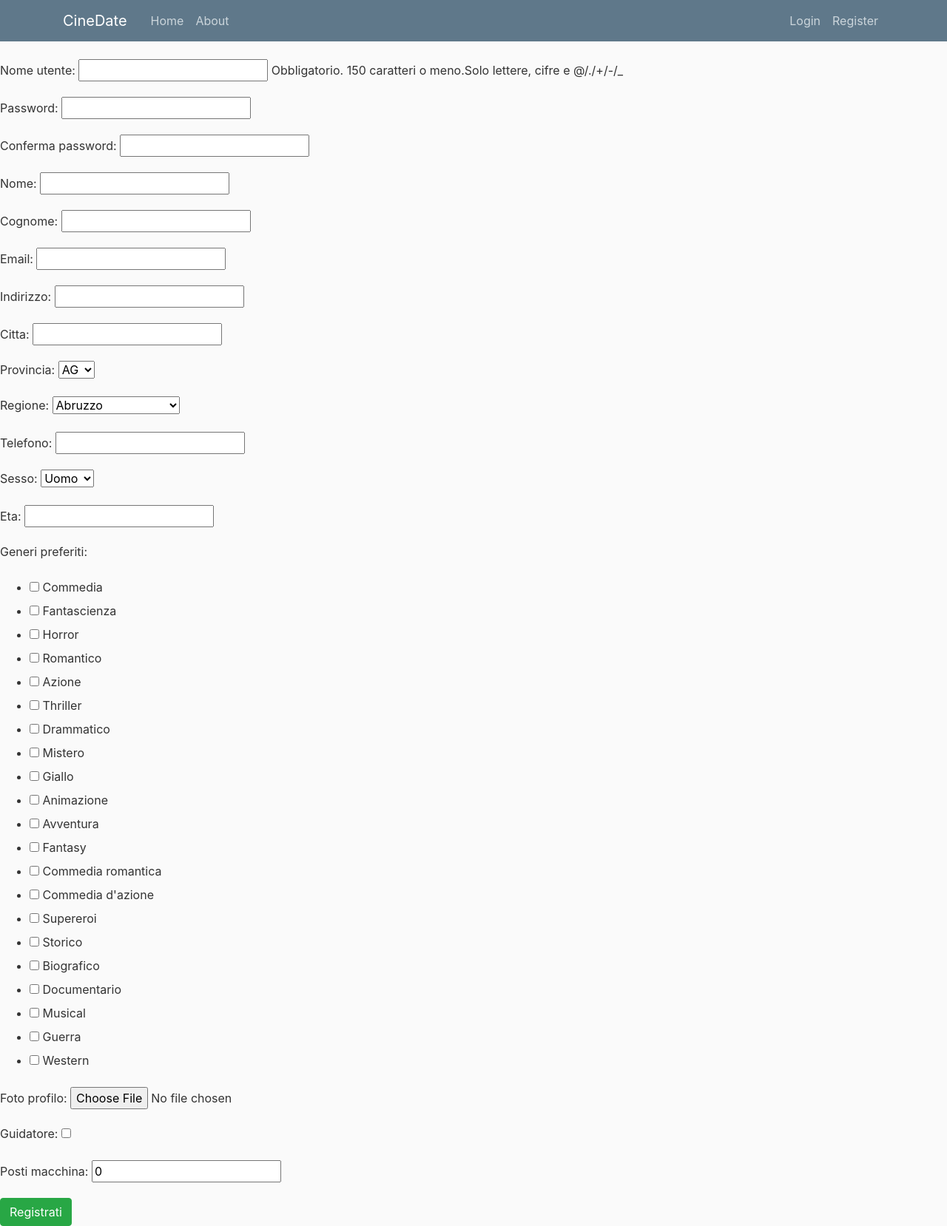
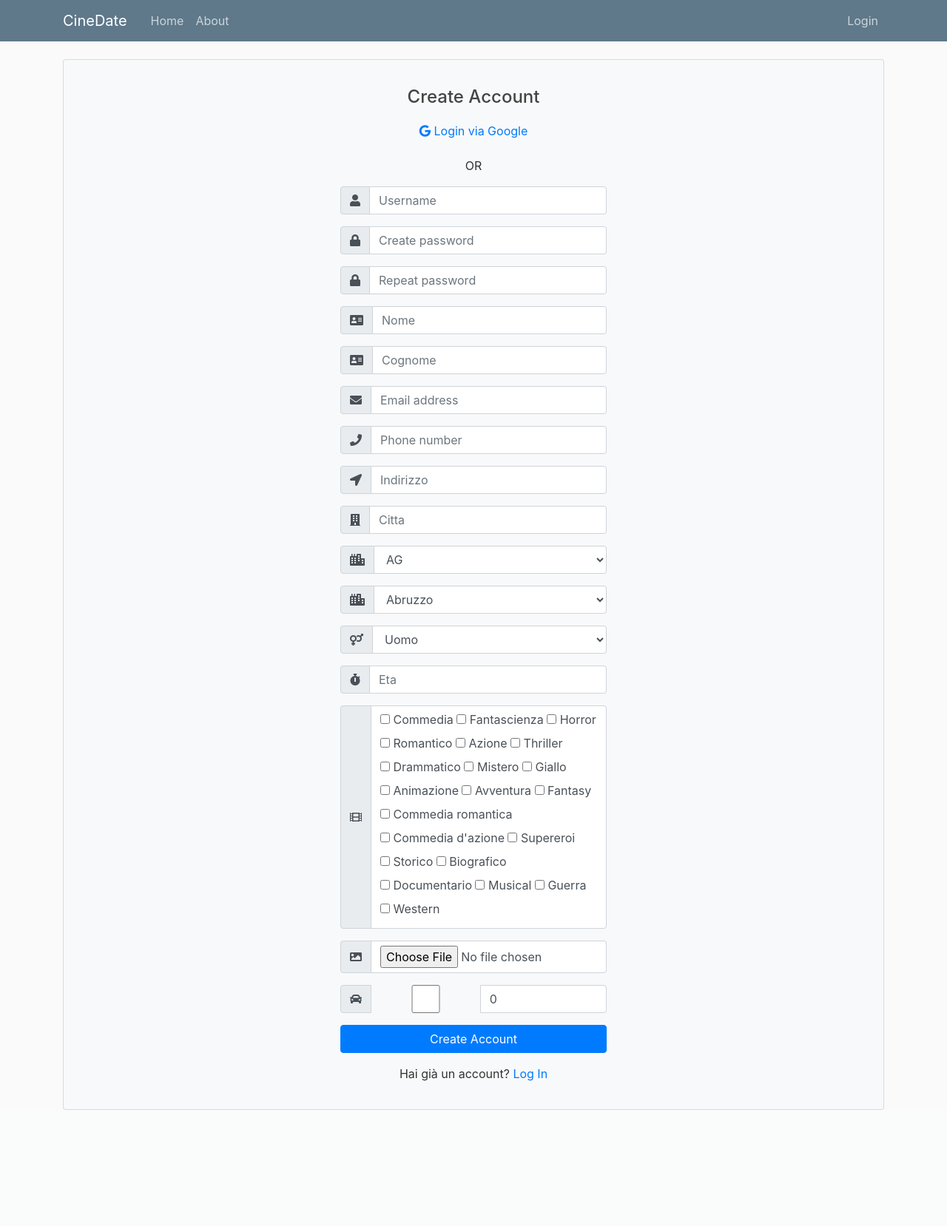
Before and after one commit to lucacasarotti/AWM, a Django app: page /utenti/registrazione/ in a window 1280 px wide. Shown: the whole page at 74% size. After the commit the page ends 1501 px from the top, so only its background shows below. Run offline with Django 3.2, Linux system fonts and the light colour scheme; some libraries are stand-ins or nearby versions.

Commit message:
template_registrazione

```diff
--- a/CineDate/settings.py
+++ b/CineDate/settings.py
@@ -76,6 +76,7 @@
 
 AUTHENTICATION_BACKENDS = (
     'django.contrib.auth.backends.ModelBackend',
+
     # # per login tramite google
 )
 
@@ -144,3 +145,5 @@
 
 STATIC_URL = '/static/'
 STATICFILES_DIRS = ['static']
+
+LOGIN_REDIRECT_URL = '/'
--- a/main/templates/main/base_visitor.html
+++ b/main/templates/main/base_site.html
@@ -31,8 +31,13 @@
                     </div>
                     <!-- Navbar Right Side (# is a dead link) -->
                     <div class="navbar-nav">
+                        {% if not user.is_authenticated %}
                         <a class="nav-item nav-link" href="{% url 'utenti:utenti_login' %}">Login</a>
-                        <a class="nav-item nav-link" href="{%  url 'utenti:registrazione' %}">Register</a>
+                        {% else %}
+                        <a class="nav-item nav-link" href="{% url 'utenti:view_profile' oid=user.pk%}">Profilo</a>
+                        <a class="nav-item nav-link" href="{%  url 'utenti:logout_user' %}">Logout</a>
+                        {% endif %}
+
                     </div>
                 </div>
             </div>
--- a/main/templates/main/index.html
+++ b/main/templates/main/index.html
@@ -1,4 +1,4 @@
-{% extends 'main/base_visitor.html' %}
+{% extends 'main/base_site.html' %}
 {%  block title %}
 <title>CineDate - Main</title>
 {% endblock %}
--- a/utenti/forms.py
+++ b/utenti/forms.py
@@ -158,6 +158,6 @@
     def clean_posti_macchina(self):
         if not re.match("^[0-9]$", str(self.cleaned_data['posti_macchina'])):
             raise ValidationError(_('Errore: il numero posti macchina può contenere solo un numero.'))
-        if not (1 <= int(self.cleaned_data['posti_macchina']) <= 8):
+        if not (0 <= int(self.cleaned_data['posti_macchina']) <= 8):
             raise ValidationError(_('Errore: il numero posti macchina deve essere compresa fra 1 e 8.'))
-        return self.cleaned_data['eta']
+        return self.cleaned_data['posti_macchina']
--- a/utenti/signals.py
+++ b/utenti/signals.py
@@ -7,6 +7,6 @@
 
 @receiver(post_save, sender=User)
 def create_profile(sender, instance, created, **kwargs):
-    print("Created: ", created)
+    #print("Created: ", created)
     if created:
         Profile.objects.create(user=instance)
--- a/utenti/templates/utenti/login.html
+++ b/utenti/templates/utenti/login.html
@@ -1,4 +1,4 @@
-{% extends 'main/base_visitor.html' %}
+{% extends 'main/base_site.html' %}
 {% block title %}
     <title>CineDate - Login</title>
 {% endblock %}
--- a/utenti/templates/utenti/prova.html
+++ /dev/null
@@ -1,12 +0,0 @@
-{% extends 'main/base_visitor.html' %}
-{%  block title%}
-    <title>CineDate-Registrazione</title>
-{% endblock %}
-{% block body %}
-<form method="post">
-    {% csrf_token %}
-    {{ form_user.as_p }}
-    {{ form_cine.as_p }}
-<button type="submit" class="btn btn-success">Registrati</button>
-</form>
-{% endblock %}
--- /dev/null
+++ b/utenti/templates/utenti/registrazione.html
@@ -0,0 +1,198 @@
+{% extends 'main/base_site.html' %}
+{% load static %}
+{%  block title%}
+    <title>CineDate-Registrazione</title>
+{% endblock %}
+{% block body %}
+<link rel="stylesheet" href="https://use.fontawesome.com/releases/v5.3.0/css/all.css">
+
+<div class="container">
+
+<div class="card bg-light">
+<article class="card-body mx-auto" style="max-width: 400px;">
+	<h4 class="card-title mt-3 text-center">Create Account</h4>
+
+	<p>
+		<a href="" class="btn btn-block" color="white"> <i class="fab fa-google"></i> Login via Google</a>
+	</p>
+	<p class="divider-text" position="relative" text-align="center" margin-top= "15px" margin-bottom=" 15px">
+        <div style="text-align: center;"><span class="bg-light">OR</span></div>
+    </p>
+
+<form role="form" action="" method="post" enctype="multipart/form-data">
+    {% csrf_token %}
+	<div class="form-group input-group">
+		<div class="input-group-prepend">
+		    <span class="input-group-text"> <i class="fas fa-user"></i> </span>
+		 </div>
+
+        <input name="username" class="form-control" placeholder="Username" type="text" required id="id_username">
+    </div> <!-- form-group// -->
+
+    <div class="form-group input-group">
+    	<div class="input-group-prepend">
+		    <span class="input-group-text"> <i class="fas fa-lock"></i> </span>
+		</div>
+
+        <input class="form-control" placeholder="Create password" type="password" name="password" id="password" required>
+    </div> <!-- form-group// -->
+
+    <div class="form-group input-group">
+    	<div class="input-group-prepend">
+		    <span class="input-group-text"> <i class="fa fa-lock"></i> </span>
+		</div>
+
+        <input class="form-control" placeholder="Repeat password" type="password" name="conferma_password" id="id_conferma_password">
+    </div> <!-- form-group// -->
+
+    <div class="form-group input-group">
+        <div class="input-group-prepend">
+		    <span class="input-group-text"> <i class="fas fa-address-card"></i> </span>
+		</div>
+        <input name="first_name" class="form-control" placeholder="Nome" type="text" id="id_first_name">
+    </div> <!-- form-group// -->
+
+    <div class="form-group input-group">
+        <div class="input-group-prepend">
+		    <span class="input-group-text"> <i class="fas fa-address-card"></i> </span>
+        </div>
+
+        <input name="last_name" class="form-control" placeholder="Cognome" type="text" id="id_last_name">
+    </div> <!-- form-group// -->
+
+    <div class="form-group input-group">
+        <div class="input-group-prepend">
+		    <span class="input-group-text"> <i class="fas fa-envelope"></i> </span>
+        </div>
+
+        <input name="email" class="form-control" placeholder="Email address" type="email" id="id_email">
+    </div> <!-- form-group// -->
+
+    <div class="form-group input-group">
+        <div class="input-group-prepend">
+            <span class="input-group-text"> <i class="fas fa-phone"></i> </span>
+        </div>
+        <input name="telefono" class="form-control" placeholder="Phone number" type="text" required id="id_telefono">
+    </div> <!-- form-group// -->
+
+    <div class="form-group input-group">
+        <div class="input-group-prepend">
+            <span class="input-group-text"> <i class="fas fa-location-arrow"></i> </span>
+        </div>
+        <input name="indirizzo" class="form-control" placeholder="Indirizzo" type="text" required id="id_indirizzo">
+    </div> <!-- form-group// -->
+
+    <div class="form-group input-group">
+        <div class="input-group-prepend">
+            <span class="input-group-text"> <i class="fas fa-building"></i> </span>
+        </div>
+
+        <input name="citta" class="form-control" placeholder="Citta" type="text" required id="id_citta">
+    </div> <!-- form-group// -->
+
+    <div class="form-group input-group">
+    	<div class="input-group-prepend">
+		    <span class="input-group-text"> <i class="fas fa-city"></i> </span>
+		</div>
+
+		<select class="form-control" name="provincia" id="id_provincia">
+            {% for provincia in profileForm.provincia%}
+                {{ provincia }}
+            {% endfor %}
+		</select>
+	</div> <!-- form-group end.// -->
+
+    <div class="form-group input-group">
+    	<div class="input-group-prepend">
+		    <span class="input-group-text"> <i class="fas fa-city"></i> </span>
+		</div>
+
+		<select class="form-control" name="regione" id="id_regione">
+            {% for regione in profileForm.regione%}
+               {{ regione }}
+            {% endfor %}
+		</select>
+	</div> <!-- form-group end.// -->
+
+    <div class="form-group input-group">
+    	<div class="input-group-prepend">
+		    <span class="input-group-text"> <i class="fa fa-venus-mars"></i> </span>
+		</div>
+		<select class="form-control" name="sesso" id="id_sesso">
+            {% for sesso in profileForm.sesso%}
+                {{ sesso }}
+            {% endfor %}
+		</select>
+	</div>
+
+    <div class="form-group input-group">
+        <div class="input-group-prepend">
+            <span class="input-group-text"> <i class="fas fa-stopwatch"></i> </span>
+        </div>
+        <input name="eta" class="form-control" placeholder="Eta" type="number" required id="id_eta">
+    </div> <!-- form-group// -->
+
+    <div class="form-group input-group">
+    	<div class="input-group-prepend">
+		    <span class="input-group-text"> <i class="fa fa-film"></i> </span>
+		</div>
+		<ul class="form-control" id="id_generi_preferiti">
+            {% for genere in profileForm.generi_preferiti%}
+                {{ genere }}
+            {% endfor %}
+		</ul>
+	</div> <!-- form-group end.// -->
+
+    <div class="form-group input-group">
+        <div class="input-group-prepend">
+            <span class="input-group-text"> <i class="fas fa-image"></i> </span>
+        </div>
+
+        <input name="foto_profilo" class="form-control" type="file" id="id_foto_profilo">
+    </div> <!-- form-group// -->
+
+    <div class="form-group input-group">
+        <div class="input-group-prepend">
+            <span class="input-group-text"> <i class="fas fa-car"></i> </span>
+        </div>
+
+        <input name="guidatore" class="form-control" type="checkbox" id="id_guidatore">
+        <input name="posti_macchina" class="form-control" type="number" id="id_posti_macchina" value="0">
+    </div> <!-- form-group// -->
+
+    <div class="form-group">
+        <button type="submit" class="btn btn-primary btn-block"> Create Account  </button>
+    </div> <!-- form-group// -->
+    <p class="text-center">Hai già un account? <a href="{% url 'utenti:utenti_login' %}">Log In</a> </p>
+</form>
+</article>
+</div>
+
+</div>
+<!--container end.//-->
+
+{% endblock %}
+<!--
+
+.divider-text {
+    position: relative;
+    text-align: center;
+    margin-top: 15px;
+    margin-bottom: 15px;
+}
+.divider-text span {
+    padding: 7px;
+    font-size: 12px;
+    position: relative;
+    z-index: 2;
+}
+.divider-text:after {
+    content: "";
+    position: absolute;
+    width: 100%;
+    border-bottom: 1px solid #ddd;
+    top: 55%;
+    left: 0;
+    z-index: 1;
+}
+-->
--- a/utenti/urls.py
+++ b/utenti/urls.py
@@ -10,5 +10,9 @@
     path('login/', views.login_user, name='utenti_login'),
     path('registrazione/', views.registrazione, name='registrazione'),
     path('logout/',views.logout_user,name='logout_user'),
-    path('profilo/<int:oid>/', views.view_profile, name='view_profile')
+    path('profilo/<int:oid>/', views.view_profile, name='view_profile'),
+    path('profilo/<int:oid>/modifica/', views.edit_profile, name='edit_profile'),
+    #path('profilo/<int:oid>>/elimina/', views.elimina_profilo, name='elimina_profilo'),
+    #path('profilo/<int:oid>/elimina/conferma/', views.elimina_profilo_conferma, name='elimina_profilo_conferma'),
+
 ]
--- a/utenti/views.py
+++ b/utenti/views.py
@@ -2,17 +2,18 @@
 from django.contrib.auth.decorators import login_required
 from django.contrib.auth.models import User
 from django.contrib.sites import requests
-from django.http import HttpResponseRedirect
+from django.http import HttpResponseRedirect, Http404
 from django.shortcuts import render
 
 # Create your views here.
 from django.urls import reverse
 
 from main.views import nega_accesso_senza_profilo
+from static import GenreList
 from utenti.forms import UserForm
 from utenti.forms import UtenteCineDateForm
 from utenti.models import Profile
-
+import requests
 
 def calcola_lat_lon(request, profile):
     """
@@ -74,12 +75,18 @@
     #    return HttpResponseRedirect(reverse('utenti:scelta_profilo_oauth'))
     form = UserForm(request.POST or None)
     cineform = UtenteCineDateForm(request.POST or None, request.FILES or None)
+
     if form.is_valid() and cineform.is_valid() and \
             not User.objects.filter(username=form.cleaned_data['username']).exists():
-        user=form.save(commit=False)
+
         username=form.cleaned_data['username']
         password=form.cleaned_data['password']
+        email=form.cleaned_data['email']
+        first_name=form.cleaned_data['first_name']
+        last_name=form.cleaned_data['last_name']
+        user = User.objects.create_user(username, email, password, first_name=first_name,last_name=last_name)
         user.save()
+
         profile=Profile.objects.get(user=user)
         try:
             profile.foto_profilo=request.FILES['foto_profilo']
@@ -97,7 +104,9 @@
         profile.eta=cineform.cleaned_data['eta']
         profile.sesso=cineform.cleaned_data['sesso']
         profile.save()
+
         user = authenticate(username=username, password=password)
+
         if user is not None:
             if user.is_active:
                 login(request, user)
@@ -110,10 +119,9 @@
     if request.user.is_authenticated:
         return HttpResponseRedirect(reverse('main:index'))
 
-    return  render(request,'utenti/prova.html',{'form_user':form,
-                                                'form_cine':cineform})
+    return  render(request, 'utenti/registrazione.html', context)
     #if not request.user.is_authenticated:
-    #    base_template = 'main/base_visitor.html'
+    #    base_template = 'main/base_site.html'
     #    return render(request, 'utenti/registrazione.html', {'base_template': base_template})
     #else:
     #    return HttpResponseRedirect(reverse('main:index'))
@@ -123,4 +131,87 @@
     return HttpResponseRedirect(reverse('main:index'))
 
 def view_profile(request,oid):
-    pass
+    user = User.objects.filter(id=oid).first()
+
+    if user is None:
+        raise Http404
+
+    user_profile = Profile.objects.filter(user=user.pk).first()
+    if user_profile is None:
+        raise Http404
+
+    context = {
+        'view_user': user,
+        'user_profile': user_profile,
+        'base_template': 'main/base_site.html'
+    }
+    return render(request, 'utenti/profilo.html', context)
+
+
+@login_required(login_url='/utenti/login/')
+def edit_profile(request, oid):
+    """
+    Permette agli utenti di modificare il proprio profilo, cambiando i loro dati.
+
+    :param request: request utente.
+    :param oid: id dell'utente di cui si vuole modificare il profilo (con controllo che sia == all'id
+    dell'utente loggato).
+    :return: render pagina modifica profilo o errore 404.
+    """
+
+    context = {'base_template': 'main/base_site.html'}
+    if int(oid) == int(request.user.pk):
+        user_profile = User.objects.filter(id=oid).first()
+
+        form=UserForm(data=request.POST or None, instance=request.user)
+        profile = Profile.objects.filter(user=user_profile.pk).first()
+        #generi_past=profile.generi_preferiti
+        profile_form=UtenteCineDateForm(data=request.POST or None, instance=profile,files=request.FILES)
+        if form.is_valid() and profile_form.is_valid():
+
+            if form.cleaned_data['password'] != form.cleaned_data['conferma_password']:
+
+                context.update({'form': form})
+                context.update({'profileForm': profile_form})
+                context.update({'error_message': 'Errore: le due password inserite non corrispondono'})
+
+                return render(request, 'utenti/modifica_profilo.html', context)
+
+            profile.latitudine, profile.longitudine = calcola_lat_lon(request, profile)
+
+            user = form.save(commit=False)
+
+            password = form.cleaned_data['password']
+            user.set_password(password)
+            form.save()
+            profile_form.save()
+            user = authenticate(username=form.cleaned_data['username'], password=form.cleaned_data['password'])
+
+            if user is not None:
+                if user.is_active:
+
+                    login(request, user)
+                    return HttpResponseRedirect(reverse('main:index'))
+        else:
+            try:
+                if User.objects.exclude(pk=request.user.id).get(username=form['username'].value()):
+                    context.update({'form': form})
+                    context.update({'profileForm': profile_form})
+                    context['user_profile'] = profile
+
+                    return render(request, 'utenti/modifica_profilo.html', context)
+            except User.DoesNotExist:
+                # Nessun utente trovato con questo username --> username valido
+                pass
+
+            form = UserForm(instance=request.user)
+            profile_form = UtenteCineDateForm(instance=profile)
+
+        context.update({'form': form})
+        context.update({'profileForm': profile_form})
+        context['user_profile'] = profile
+
+        return render(request, 'utenti/modifica_profilo.html', context)
+
+    else:
+        raise Http404
```
Also changed, not shown: static/GenreList.py (+8 -8 lines), utenti/templates/utenti/modifica_profilo.html (added, +41 -0 lines), utenti/templates/utenti/profilo.html (added, +77 -0 lines), db.sqlite3, utenti/static/utenti/prova.js (added).
